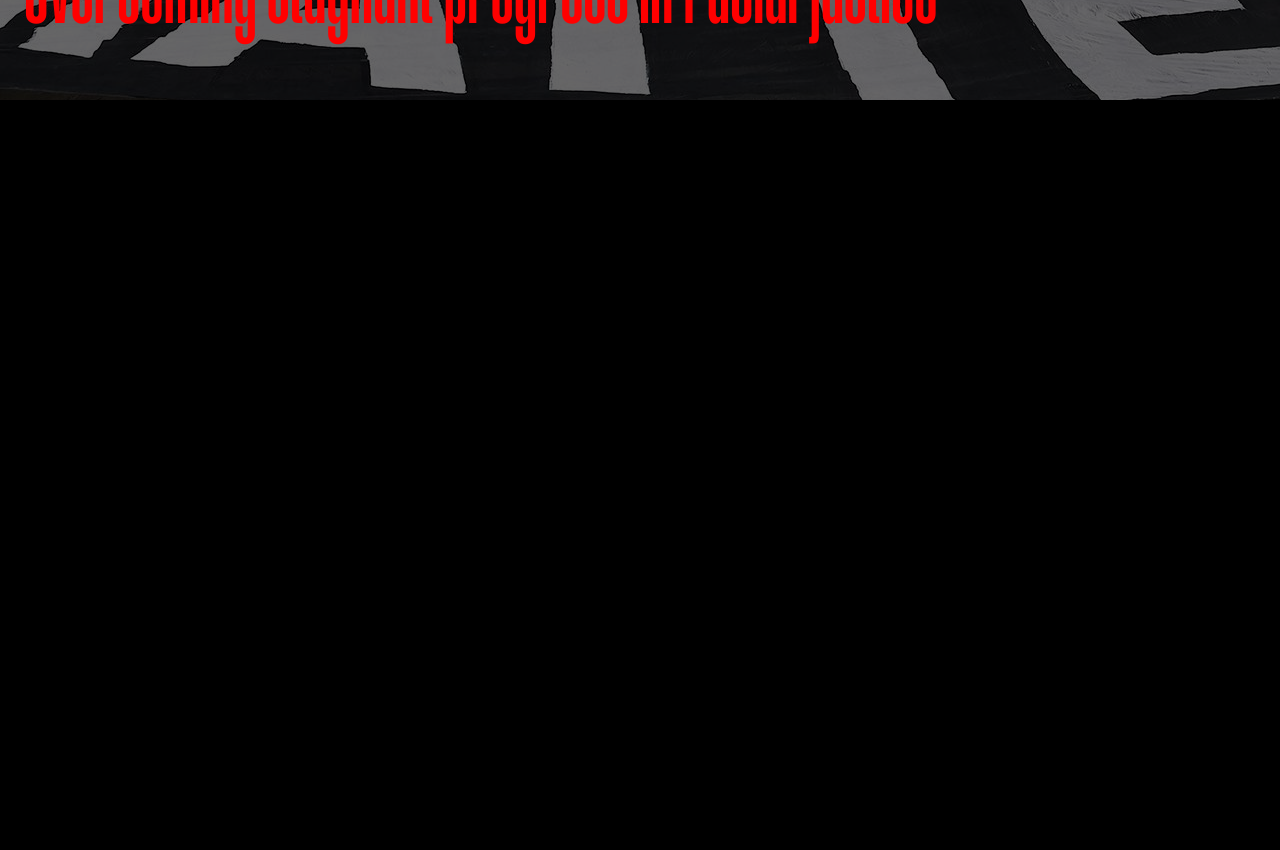
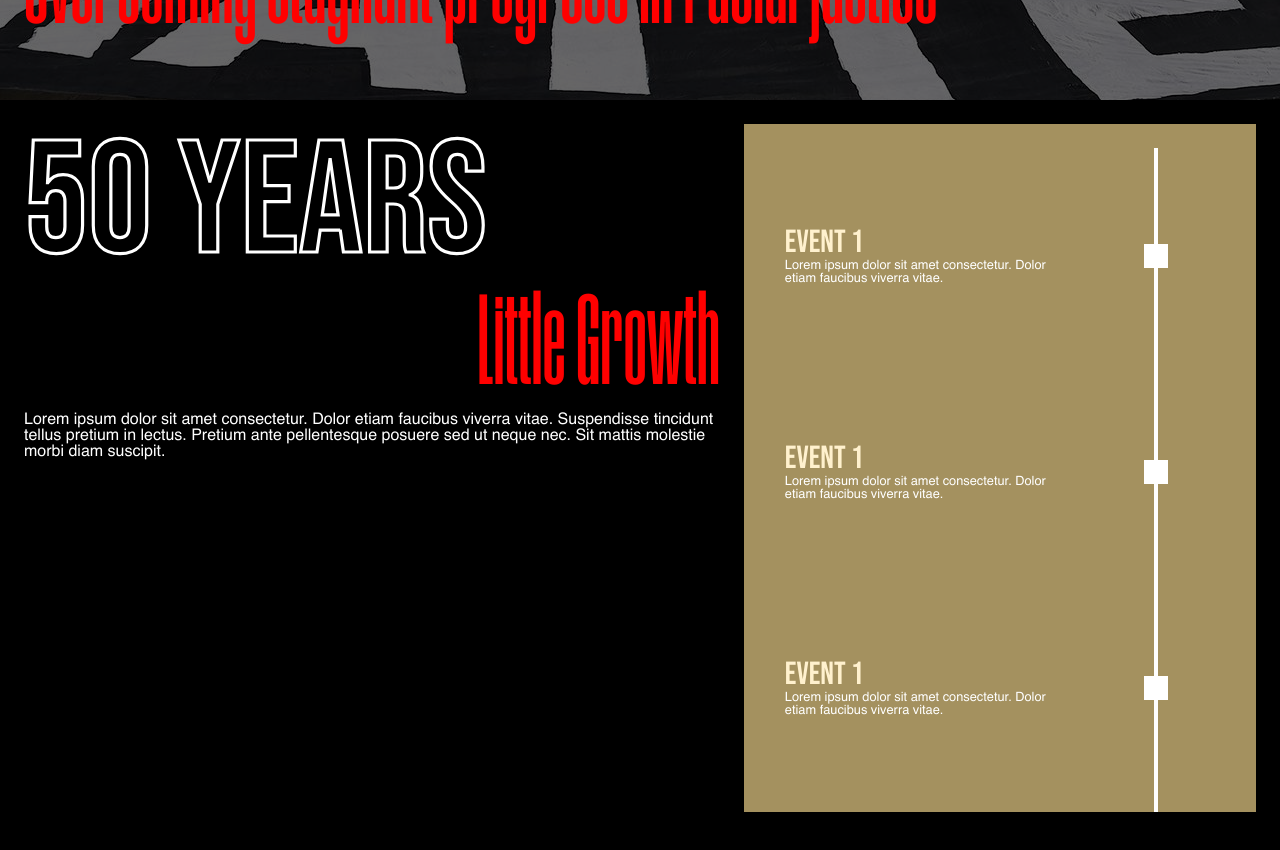
Before and after one commit to salinamu/PushForward, a React (Create React App) app in the folder my-app/: page / in a window 1280 px wide. Shown: the part 700-1550 px from the top of the page. Before the commit the page ends 800 px from the top, so only its background shows below. Built offline with nearby package versions, Linux system fonts and the light colour scheme.

Commit message:
add timeline

```diff
--- a/my-app/src/pages/home/index.js
+++ b/my-app/src/pages/home/index.js
@@ -1,19 +1,149 @@
 import styles from "../../styles/Home.module.css";
 import Navbar from "../../comps/Navbar";
 const Home = () => {
-    return (
-      <div>
-        <div className={styles.container}>
-        <Navbar/>
+  return (
+    <div className={styles.container}>
+      <div className={styles.subcontainer}>
+        <Navbar />
 
-          <div className = {styles.bg}></div>
-          <div className = {styles.heading}>
+        <div className={styles.bg}></div>
+        <div className={styles.heading}>
           <h1>Push Forward</h1>
           <h2>Overcoming stagnant progress in racial justice </h2>
+        </div>
+      </div>
+      <div className={styles.subcontainer}>
+        <div className={styles.flexrow}>
+          <div className={styles.s1}>
+            <div className={styles.headings1}>
+              <h3>50 Years</h3>
+              <h2 className={styles.rightalign}>Little Growth</h2>
+            </div>
+            <p>
+              Lorem ipsum dolor sit amet consectetur. Dolor etiam faucibus
+              viverra vitae. Suspendisse tincidunt tellus pretium in lectus.
+              Pretium ante pellentesque posuere sed ut neque nec. Sit mattis
+              molestie morbi diam suscipit.
+            </p>
+          </div>
+          <div className={styles.s2}>
+          <div className={styles.time}>
+              <div className={styles.timetext}>
+                <h4 className={styles.name}>Event 1</h4>
+                <p className={styles.detail}>
+                  Lorem ipsum dolor sit amet consectetur. Dolor etiam faucibus
+                  viverra vitae.
+                </p>
+              </div>
+              <div className={styles.timeline}>
+                <div className={styles.line} />
+                <div className={styles.box} />
+                <div className={styles.line} />
+              </div>
+            </div>
+            <div className={styles.time}>
+              <div className={styles.timetext}>
+                <h4 className={styles.name}>Event 1</h4>
+                <p className={styles.detail}>
+                  Lorem ipsum dolor sit amet consectetur. Dolor etiam faucibus
+                  viverra vitae.
+                </p>
+              </div>
+              <div className={styles.timeline}>
+                <div className={styles.line} />
+                <div className={styles.box} />
+                <div className={styles.line} />
+              </div>
+            </div>
+            <div className={styles.time}>
+              <div className={styles.timetext}>
+                <h4 className={styles.name}>Event 1</h4>
+                <p className={styles.detail}>
+                  Lorem ipsum dolor sit amet consectetur. Dolor etiam faucibus
+                  viverra vitae.
+                </p>
+              </div>
+              <div className={styles.timeline}>
+                <div className={styles.line} />
+                <div className={styles.box} />
+                <div className={styles.line} />
+              </div>
+            </div>
+            <div className={styles.time}>
+              <div className={styles.timetext}>
+                <h4 className={styles.name}>Event 1</h4>
+                <p className={styles.detail}>
+                  Lorem ipsum dolor sit amet consectetur. Dolor etiam faucibus
+                  viverra vitae.
+                </p>
+              </div>
+              <div className={styles.timeline}>
+                <div className={styles.line} />
+                <div className={styles.box} />
+                <div className={styles.line} />
+              </div>
+            </div>
+            <div className={styles.time}>
+              <div className={styles.timetext}>
+                <h4 className={styles.name}>Event 1</h4>
+                <p className={styles.detail}>
+                  Lorem ipsum dolor sit amet consectetur. Dolor etiam faucibus
+                  viverra vitae.
+                </p>
+              </div>
+              <div className={styles.timeline}>
+                <div className={styles.line} />
+                <div className={styles.box} />
+                <div className={styles.line} />
+              </div>
+            </div>
+            <div className={styles.time}>
+              <div className={styles.timetext}>
+                <h4 className={styles.name}>Event 1</h4>
+                <p className={styles.detail}>
+                  Lorem ipsum dolor sit amet consectetur. Dolor etiam faucibus
+                  viverra vitae.
+                </p>
+              </div>
+              <div className={styles.timeline}>
+                <div className={styles.line} />
+                <div className={styles.box} />
+                <div className={styles.line} />
+              </div>
+            </div>
+            <div className={styles.time}>
+              <div className={styles.timetext}>
+                <h4 className={styles.name}>Event 1</h4>
+                <p className={styles.detail}>
+                  Lorem ipsum dolor sit amet consectetur. Dolor etiam faucibus
+                  viverra vitae.
+                </p>
+              </div>
+              <div className={styles.timeline}>
+                <div className={styles.line} />
+                <div className={styles.box} />
+                <div className={styles.line} />
+              </div>
+            </div>
+            <div className={styles.time}>
+              <div className={styles.timetext}>
+                <h4 className={styles.name}>Event 1</h4>
+                <p className={styles.detail}>
+                  Lorem ipsum dolor sit amet consectetur. Dolor etiam faucibus
+                  viverra vitae.
+                </p>
+              </div>
+              <div className={styles.timeline}>
+                <div className={styles.line} />
+                <div className={styles.box} />
+                <div className={styles.line} />
+              </div>
+            </div>
           </div>
         </div>
       </div>
-    );
-  };
+    </div>
+  );
+};
 
-  export default Home;
+export default Home;
--- a/my-app/src/styles/Home.module.css
+++ b/my-app/src/styles/Home.module.css
@@ -1,11 +1,13 @@
 .container {
   position: relative;
-    z-index: 1;
   padding: 24px;
+}
+.subcontainer {
+  height: 100vh;
 }
 .bg {
   position: absolute;
-    z-index:-1;
+  z-index: -1;
   background-image: url("../../public/assets/images/blacklivesmatter.jpg");
   top: 0;
   bottom: 0;
@@ -15,65 +17,149 @@
   height: 100vh;
   opacity: 40%;
   background-position: center;
-
 }
-
 h1 {
-
   margin: 0px;
   padding: 0;
   font-size: 6rem;
-
 }
 h2 {
   margin: 0px;
   padding: 0;
   font-size: 4rem;
+}
+h3 {
+  margin: 0px;
+  padding: 0;
+  font-size: 6rem;
+}
+.heading {
+  display: flex;
+  flex-direction: column;
+  margin-top: 24rem;
+}
+.flexrow {
+    display: flex;
+    flex-direction: column;
+  }
+  .s1 {
+    width: 100%;
+    margin-right: 0px;
+  }
+  .rightalign {
+    text-align: right;
+  }
+
+  .s2 {
+    background-color: #a4915f;
+    padding: 24px;
+    height: 50%;
+    display: flex;
+    flex-direction: row;
+    overflow-x: auto;
+    margin-top: 64px;
 
   }
 
-.heading {
+  .box {
+    background-color: white;
+    height: 24px;
+    width: 24px;
+    margin: 4rem 0;
+  }
+
+  .line {
+    background-color: white;
+    margin: 0 auto;
+    height: 4px;
+    width: 6rem;
+  }
+
+  .timeline {
+    display: flex;
+    flex-direction: row;
+    align-items: center;
+}
+.name {
+    font-size: 32px;
+  }
+  p {
+      font-size: 1rem;
+
+  }
+  .detail {
+    font-size: 0.8rem;
+  }
+  .timetext {
     display: flex;
     flex-direction: column;
-    align-items: flex-start;
-    margin-top: 24rem;
+    width: 60%;
+    margin: 0 auto;
+  }
+@media (min-width: 768px) {
+  h1,
+  h3 {
+    font-size: 8rem;
+  }
+  h2 {
+    font-size: 6rem;
+  }
+  .s1 {
+  width: 60%;
+  margin-right: 24px;
+}
+.timeline {
+    display: flex;
+    flex-direction: column;
+    align-items: center;
+}
+.time {
+  display: flex;
+  flex-direction: row;
+  align-items: center;
+}
 
+
+
+
+.s2 {
+    display: flex;
+    flex-direction: column;
+  background-color: #a4915f;
+  height: 80vh;
+  padding: 24px;
+  width: 40%;
+  overflow-y: auto;
+  margin-top: 0px;
 
 }
 
-@media (min-width: 768px) {
-    h1 {
-        font-size: 8rem;
-
-    }
-    h2 {
-        font-size: 6rem;
-
+.box {
+  background-color: white;
+  height: 24px;
+  width: 24px;
+  margin: 0 4rem;
 }
 
-    .heading {
-        margin-top: 24rem;
-
+.line {
+  background-color: white;
+  margin: 0 auto;
+  height: 6rem;
+  width: 4px;
 }
-
+.flexrow {
+    display: flex;
+    flex-direction: row;
+  }
 
 }
 
 @media (min-width: 1024px) {
-    h1 {
+  h1,
+  h3 {
     font-size: 10rem;
-
   }
   h2 {
     font-size: 8rem;
-
   }
-
-    .heading {
-
-        margin-top: 24rem;
-
 }
-
-
- }
--- a/my-app/src/styles/globals.css
+++ b/my-app/src/styles/globals.css
@@ -32,6 +32,8 @@ font-family: var(--primary-font);
 color: var(--cream);
 font-weight:400;
 line-height: 100%;
+margin: 0;
+padding: 0;
 }
 
 h2 {
@@ -39,11 +41,32 @@ font-family: var(--secondary-font);
 color: var(--red);
 font-weight:400;
 line-height: 100%;
-vertical-align: top;
+margin: 0;
+padding: 0;
 }
+h3 {
+  font-family: var(--primary-font);
+  color: transparent;
+  font-weight:400;
+  line-height: 100%;
+  -webkit-text-stroke: 0.2rem white;
+  margin: 0;
+padding: 0;
+  }
+  h4 {
+    font-family: var(--primary-font);
+    color: var(--cream);
+    font-weight:400;
+    line-height: 100%;
+    margin: 0;
+padding: 0;
+
+    }
 
 p {
 font-family: var(--tertiary-font);
 color: white;
 font-weight:400;
+margin: 0;
+padding: 0;
 }
```
Also changed, not shown: my-app/package.json (+48 -1 lines). Lines whose indentation alone changed are shown as unchanged.
